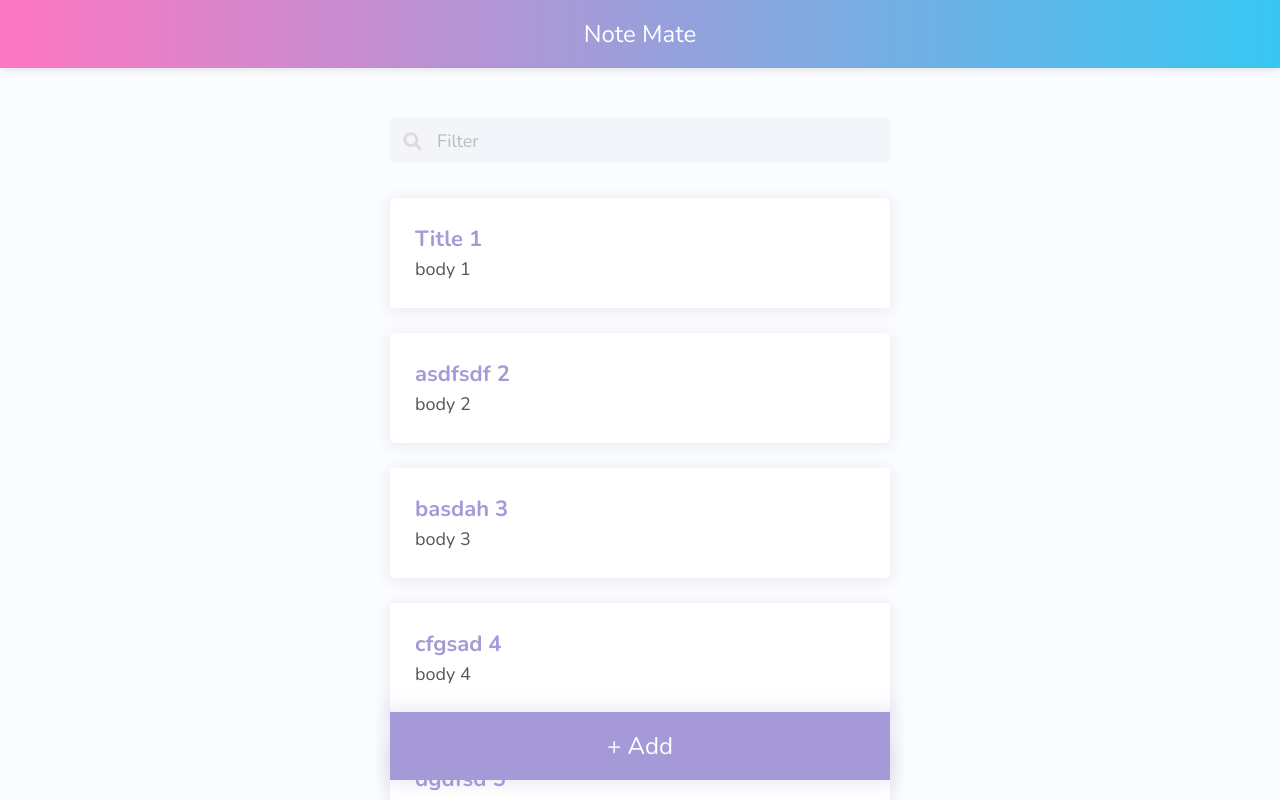
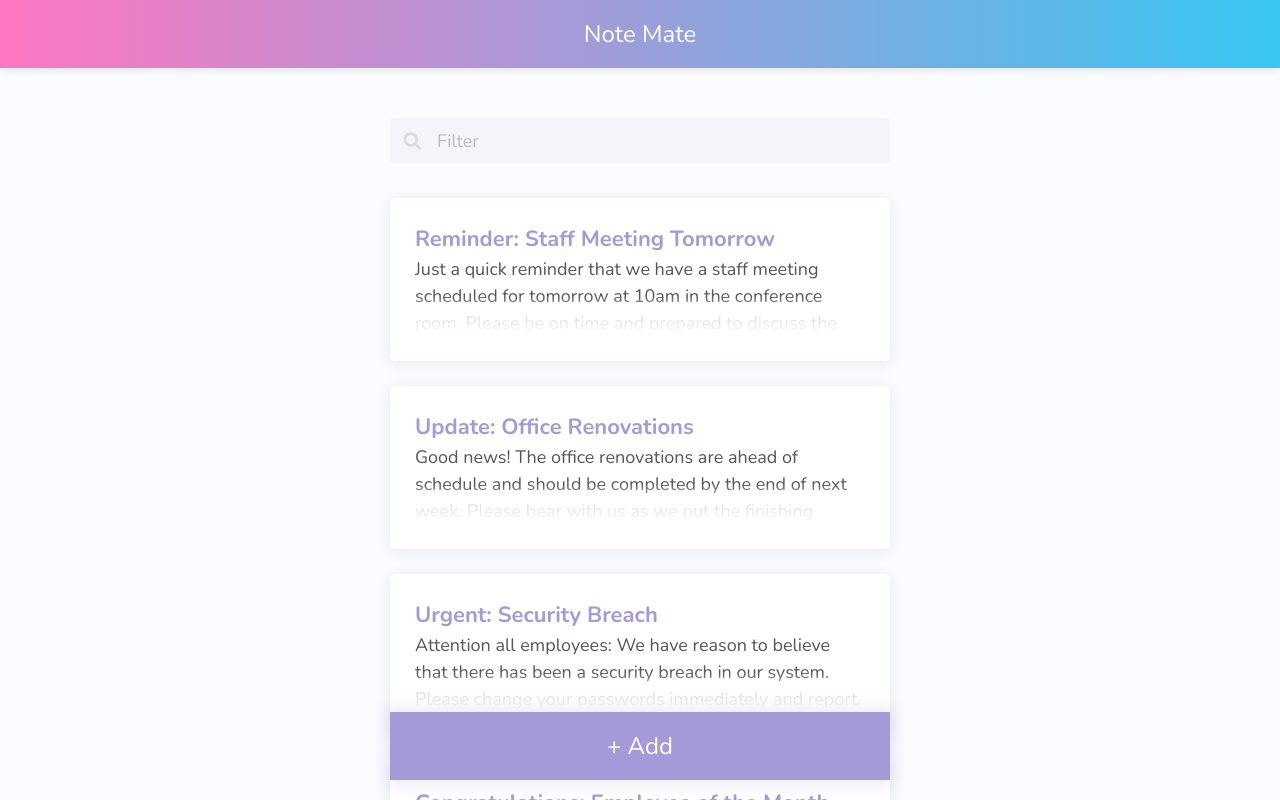
Before and after one commit to Yeison2017/notes-frontend, an Angular app: page / in a window 1280 px wide. Built offline with nearby package versions, Linux system fonts and the light colour scheme.

Commit message:
Se crea metodo para ordenar las notas

```diff
--- a/src/app/note-card/note-card.component.scss
+++ b/src/app/note-card/note-card.component.scss
@@ -58,7 +58,7 @@
   height: 34px;
   width: 34px;
   background-color: $light-red;
-  background-image: url("../../assets//delete_icon.svg");
+  background-image: url("../../assets/delete_icon.svg");
   background-repeat: no-repeat;
   background-position: center;
   border-radius: 4px;
--- a/src/app/pages/notes-list/notes-list.component.ts
+++ b/src/app/pages/notes-list/notes-list.component.ts
@@ -99,18 +99,17 @@ export class NotesListComponent implements OnInit {
   notes: Note[] = new Array<Note>();
   filteredNotes: Note[] = new Array<Note>();
 
-  constructor(private _notesService: NotesService) {}
+  constructor(private notesService: NotesService) {}
 
   ngOnInit(): void {
-    this.notes = this._notesService.getAll();
-    this.filteredNotes = this.notes;
+    this.notes = this.notesService.getAll();
+    this.filteredNotes = this.notesService.getAll();
   }
 
   deleteNote(id: number) {
-    this._notesService.delete(id);
+    this.notesService.delete(id);
   }
 
-  // filter(query: string | '') {
   filter(query: any) {
     query = query.value.toLowerCase().trim();
 
@@ -125,6 +124,8 @@ export class NotesListComponent implements OnInit {
 
     let uniqueResults = this.removeDuplicates(allResults);
     this.filteredNotes = uniqueResults;
+
+    this.sortByRelevancy(allResults);
   }
 
   removeDuplicates(arr: Array<any>): Array<any> {
@@ -148,4 +149,28 @@ export class NotesListComponent implements OnInit {
 
     return relevantNotes;
   }
+
+  sortByRelevancy(searchResults: Note[]) {
+    let noteCountObj = new Array<any>();
+
+    searchResults.forEach((note: Note) => {
+      let noteId = this.notesService.getId(note);
+
+      if (noteCountObj[noteId]) {
+        noteCountObj[noteId] += 1;
+      } else {
+        noteCountObj[noteId] = 1;
+      }
+    });
+
+    this.filteredNotes = this.filteredNotes.sort((a: Note, b: Note) => {
+      let aId = this.notesService.getId(a);
+      let bId = this.notesService.getId(b);
+
+      let aCount = noteCountObj[aId];
+      let bCount = noteCountObj[bId];
+
+      return bCount - aCount;
+    });
+  }
 }
--- a/src/app/shared/notes.service.ts
+++ b/src/app/shared/notes.service.ts
@@ -7,18 +7,46 @@ import { Note } from './note.model';
 export class NotesService {
   // notes: Note[] = new Array<Note>();
   notes: Note[] = [
-    { title: 'Title 1', body: 'body 1' },
-    { title: 'asdfsdf 2', body: 'body 2' },
-    { title: 'basdah 3', body: 'body 3' },
-    { title: 'cfgsad 4', body: 'body 4' },
-    { title: 'dgdfsd 5', body: 'body 5' },
-    { title: 'ahvwef 6', body: 'body 6' },
-    { title: 'bdfhag 7', body: 'body 7' },
-    { title: 'Title 7', body: 'body 7' },
-    { title: 'Title 7', body: 'body 7' },
-    { title: 'Title 7', body: 'body 7' },
-    { title: 'Title 7', body: 'body 7' },
-    { title: 'Title 7', body: 'body 7' },
+    {
+      title: 'Reminder: Staff Meeting Tomorrow',
+      body: 'Just a quick reminder that we have a staff meeting scheduled for tomorrow at 10am in the conference room. Please be on time and prepared to discuss the agenda items.',
+    },
+    {
+      title: 'Update: Office Renovations',
+      body: 'Good news! The office renovations are ahead of schedule and should be completed by the end of next week. Please bear with us as we put the finishing touches on the space.',
+    },
+    {
+      title: 'Urgent: Security Breach',
+      body: 'Attention all employees: We have reason to believe that there has been a security breach in our system. Please change your passwords immediately and report any suspicious',
+    },
+    {
+      title: 'Congratulations: Employee of the Month',
+      body: 'We are pleased to announce that Jane Doe has been selected as the Employee of the Month for January. Congratulations, Jane! Your hard work and dedication have not gone unnoticed.',
+    },
+    {
+      title: 'Holiday Schedule Reminder',
+      body: 'With the upcoming holiday, please be reminded that the office will be closed on Monday, February 21st. We will resume regular business hours on Tuesday, February 22nd.',
+    },
+    {
+      title: "Don't Forget: Performance Reviews",
+      body: 'Just a friendly reminder that performance reviews are due next week. Please complete your self-assessment and schedule a meeting with your manager to discuss your progress and ',
+    },
+    {
+      title: 'Welcome New Hire',
+      body: 'Please join us in welcoming our newest team member, John Smith, to the company. John will be joining the marketing department and brings a wealth of experience to the role.',
+    },
+    {
+      title: 'Company Update: Q4 Results',
+      body: 'We are pleased to announce that the company exceeded expectations in Q4, with record-breaking revenue and growth. Thank you to all our employees for your hard wor',
+    },
+    {
+      title: 'Volunteer Opportunity: Community Service Day',
+      body: 'We are looking for volunteers to participate in our upcoming Community Service Day on Saturday, March 5th. Please sign up in the main office if you are interested in giving back ',
+    },
+    {
+      title: 'Training Reminder: Customer Service',
+      body: 'Just a quick reminder that the customer service training session will be held next Wednesday at 2pm in the training room. All employees are required to attend.',
+    },
   ];
 
   constructor() {}
```
Also changed, not shown: 2 other files (tests, documents, lock files or other folders).
